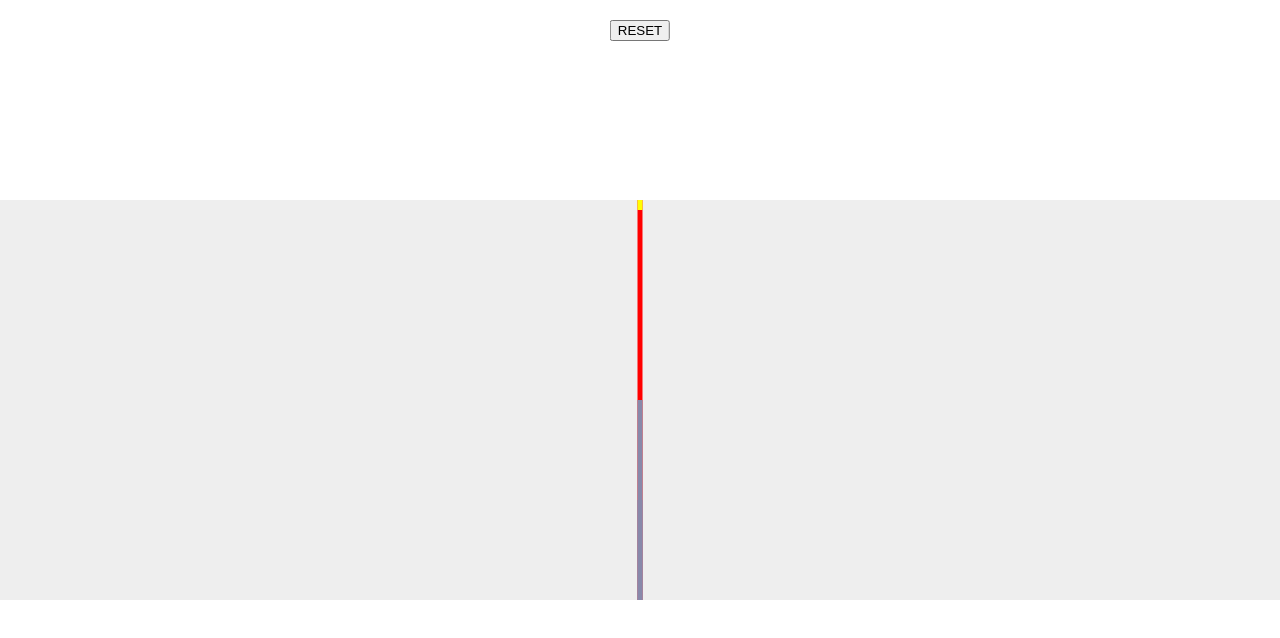
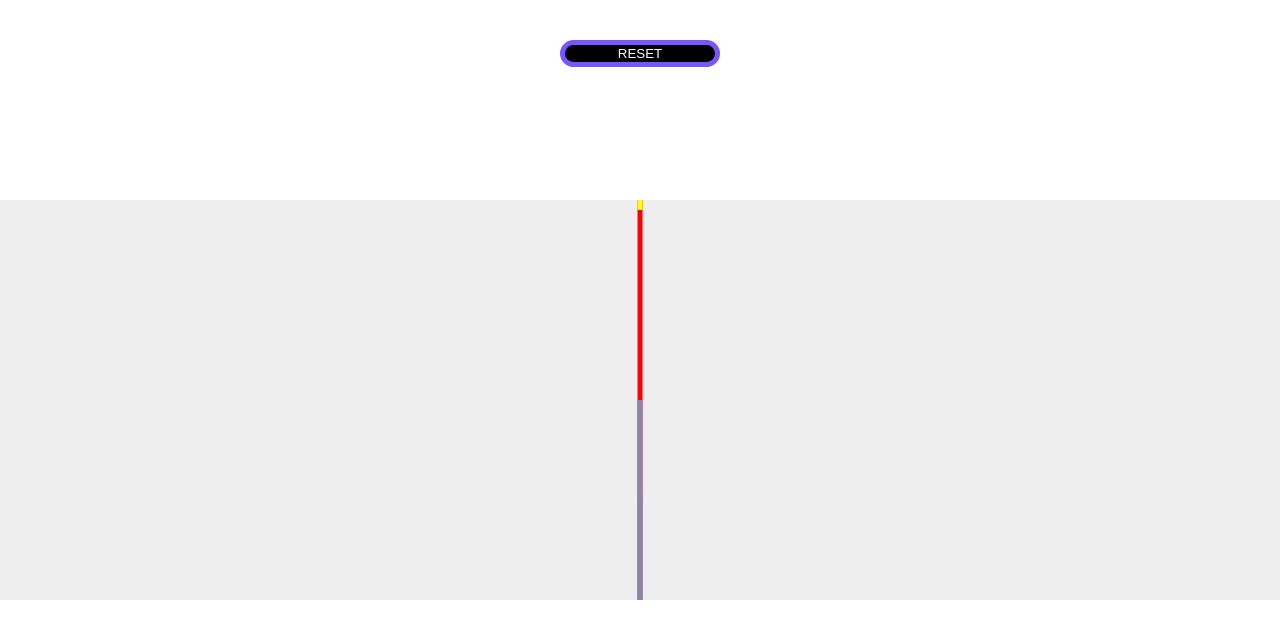
Before and after one commit to G-Myron/tall-short-simulation, a plain HTML site: page index.html in a window 1280 px wide. Drawn offline with Linux system fonts and the light colour scheme.

Commit message:
Add files via upload

```diff
--- a/index.html
+++ b/index.html
@@ -7,7 +7,9 @@
     <script src="script.js" defer></script>
 </head>
 <body>
-    <button onclick="reset()">RESET</button>
+    <div class="buttons">
+        <button onclick="reset()">RESET</button>
+    </div>
     <div class="container">
         <div class="lamp" style="left: 50%;"></div>
         <div class="tall people" style="left: 50%;">
--- a/script.js
+++ b/script.js
@@ -1,4 +1,4 @@
-const step = .75;
+const step = .5;
 
 // ---------- PEOPLE -----------
 
@@ -6,8 +6,8 @@ const tall = document.querySelector(".tall"), short = document.querySelector(".s
 
 // tall.style.left = getComputedStyle(tall).left, short.style.left = getComputedStyle(short).left; // in px
 
-document.onmousedown = ()=>{setin = setInterval(move, 100);};
-document.onmouseup = ()=>{clearInterval(setin);};
+document.onmousedown = document.ontouchstart = ()=>{setin = setInterval(move, 60);};
+document.onmouseup = document.ontouchend = ()=>{clearInterval(setin);};
 
 function move() {
     tall.style.left = parseFloat(tall.style.left)+step+'%';
--- a/style.css
+++ b/style.css
@@ -32,6 +32,15 @@ body, html {
     box-sizing: border-box;
     height: var(--lamp-height);
 }
+/* .lamp::before {
+    content: "";
+    position: absolute;
+    width: 15px;
+    height: 25px;
+    background-color: green;
+    border-radius: 50%;
+    transform: translate(-50%, -50%);
+} */
 
 .tall {
     height: var(--tall-height);
@@ -60,10 +69,23 @@ body, html {
     margin-left: 5px;
 }
 
-/* OTHER STUFF */
+/************** OTHER STUFF ***************/
+
+.buttons {
+    position: absolute;
+    top: 5vh;
+    width: 100%;
+    display: flex;
+    justify-content: center;
+}
+
 button {
-    position: absolute;
-    top: 20px;
-    left: 50%;
-    transform: translate(-50%);
+    /* left: 50%;
+    transform: translate(-50%); */
+    min-width: 10rem;
+    background-color: #000;
+    color: white;
+    border: 5px solid #75f;
+    border-radius: 2rem;
+    cursor: pointer;
 }
```
